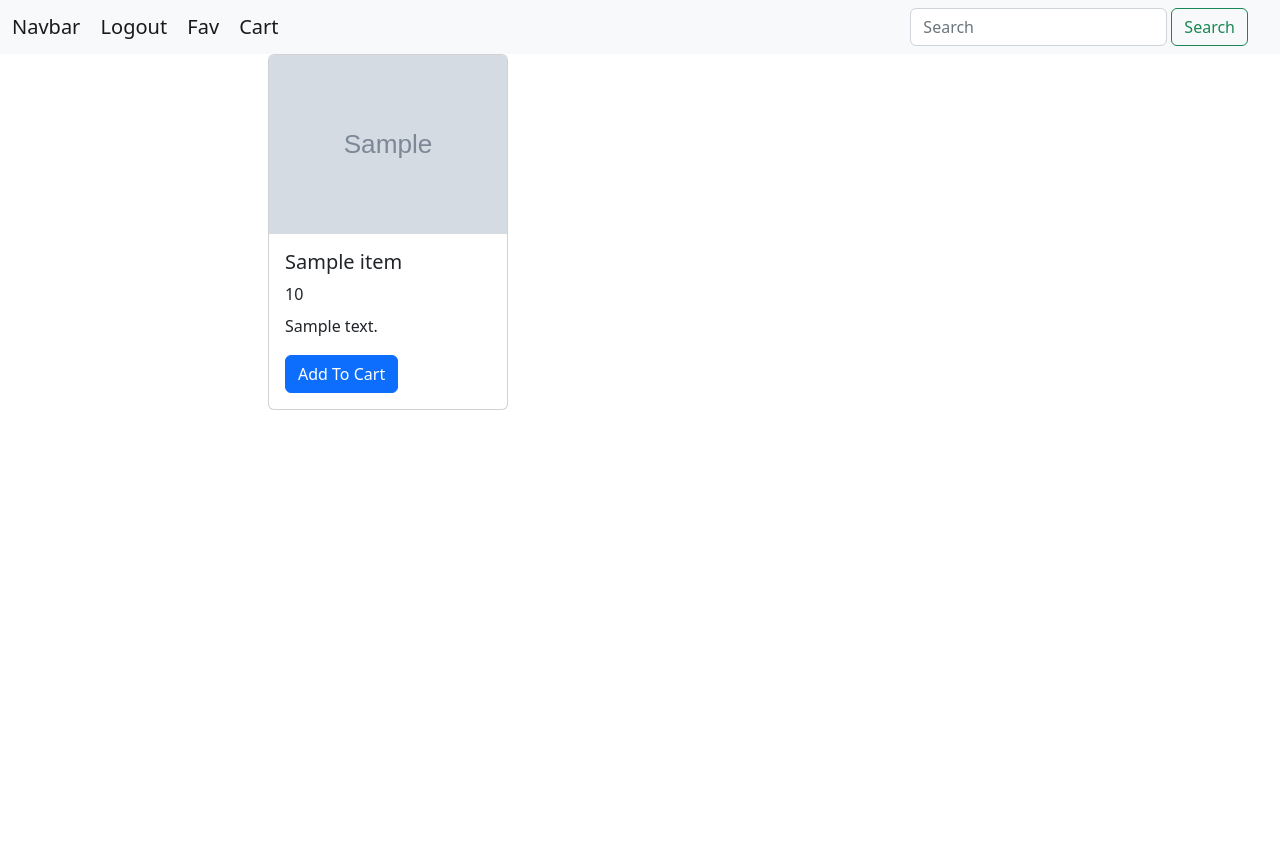
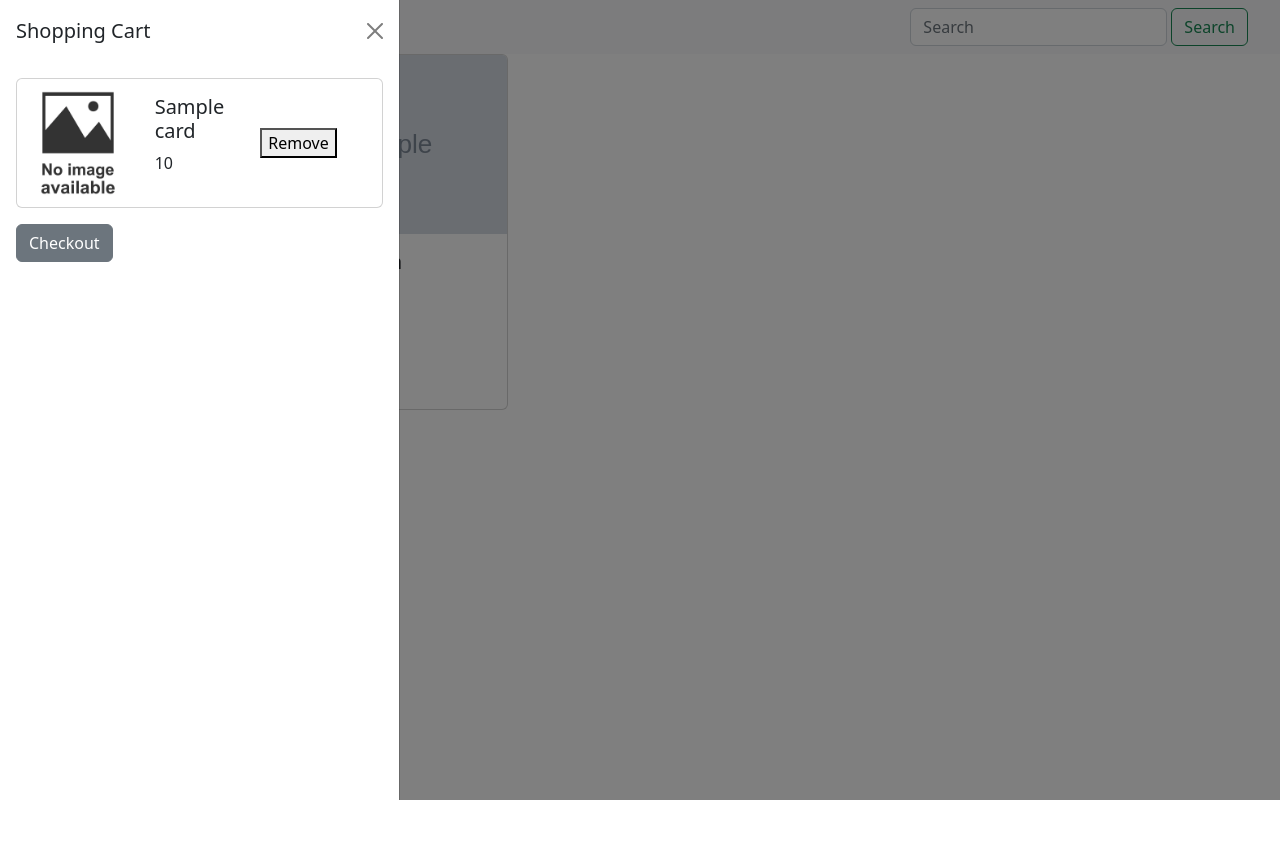
Before and after one commit to AriManjikian/finalproject, a Flask app: template templates/home.html in a window 1280 px wide; the page is wider, and only the part inside the window is pictured. Run offline with Flask 3, Linux system fonts and the light colour scheme; the template is opened without the code that fills it: most values are stand-ins (such as "Sample title", 1, 10 or a date in 2020); grey boxes marked "Sample" are stand-in pictures; some libraries are stand-ins or nearby versions.

Commit message:
shopping cart

```diff
--- a/app.py
+++ b/app.py
@@ -2,7 +2,8 @@
 from sqlalchemy import text
 from flask_session import Session
 from werkzeug.security import check_password_hash, generate_password_hash
-from database import login_required, get_user, insert_user, get_items, get_favorites, upload_favorite
+from database import login_required, get_user, insert_user, get_items, get_favorites, upload_favorite, upload_cart, get_cart_items, get_username, remove_item
+
 import stripe
 
 app = Flask(__name__)
@@ -15,12 +16,13 @@
 stripe.api_key = app.config['STRIPE_SECRET_KEY']
 
 Session(app)
-
+count = 0
 #-------------
 #INDEX
 @app.route("/")
 @login_required
 def index():
+   #favorite
    items=get_items()
    favorites = get_favorites()
    if not favorites:
@@ -33,7 +35,18 @@
                item['class'] = "bi bi-heart-fill text-danger fa-9x"
                break
            item['class'] = "bi bi-heart fa-9x"
-   return render_template("home.html", items=items)
+   #cart
+   cart_cards = []
+   cart_items = get_cart_items()
+   items = get_items()
+   for item in items:
+       for cart_item in cart_items:
+           if cart_item["price"] == item["price"]:
+               cart_cards.append(item)
+    #username
+   username = get_username(session["user_id"])
+
+   return render_template("home.html", items=items, cart_cards=cart_cards, username=username, cart=cart_cards)
 
 
 #----------------
@@ -139,14 +152,27 @@
 
 #--------------------------
 #FAVORITES
-@app.route("/favorites/<id>", methods = ["GET", "POST"])
+@app.route("/favorites/<id>", methods = ["POST"])
 def favorites(id):
-    if request.method == "POST":
-        upload_favorite(id)
-        return redirect("/")
-    else:
+    upload_favorite(id)
+    return redirect("/")
 
-        return render_template("favorite.html")
+@app.route("/favorites")
+def navbar_fav():
+    username=get_username(session['user_id'])
+    return render_template("favorite.html", username=username)
+
+#--------------------
+#CART ITEMS
+@app.route("/cart/<id>", methods = ["POST"])
+def cart(id):
+    upload_cart(id)
+    return redirect("/")
+
+@app.route("/remove/<id>", methods = ["POST"])
+def remove(id):
+    remove_item(id)
+    return redirect("/")
 
 if __name__ == "__main__":
     app.run(host="0.0.0.0", debug=True)
--- a/static/styles.css
+++ b/static/styles.css
@@ -54,3 +54,11 @@
     border: none;
     background: transparent;
 }
+.cart-btns{
+    display: flex;
+    flex-direction: row;
+    height: 100%;
+    width: 100%;
+    justify-content: center;
+    align-items: center;
+}
--- a/templates/favorite.html
+++ b/templates/favorite.html
@@ -14,7 +14,7 @@
   <nav class="navbar bg-light sticky-top">
       <div class="container-fluid">
           <div>
-              <a class="navbar-brand">Navbar</a>
+              <a class="navbar-brand" href="/">{%for user in username%}{{user}}{%endfor%}</a>
               <a class="navbar-brand" href="/logout">Logout</a>
               <a class="navbar-brand" href="/favorites">Fav</a>
               <a class="navbar-brand" data-bs-toggle="offcanvas" data-bs-target="#offcanvasExample" aria-controls="offcanvasExample">Cart</a>
--- a/templates/home.html
+++ b/templates/home.html
@@ -10,8 +10,8 @@
           <p class="card-title">{{item.price}}</p>
           <p class="card-text">{{item.item_description}}</p>
           <div class="buttons">
-            <form action="/added_to_cart" method="post">
-              <button class="btn btn-primary" type="button" data-bs-toggle="offcanvas" name="ID FROM JINJA" data-bs-target="#offcanvasExample" aria-controls="offcanvasExample">Add To Cart</button>
+            <form action="/cart/{{item.item_id}}" id="cart" method="post">
+              <button class="btn btn-primary" type="submit" data-bs-target="#offcanvasExample" aria-controls="offcanvasExample">Add To Cart</button>
             </form>
             <form action="/favorites/{{item.item_id}}" method="post">
               <button class="invis-btn"><i class="{{item.class}}" id="heart"></i></button>
--- a/templates/layout.html
+++ b/templates/layout.html
@@ -14,7 +14,7 @@
   <nav class="navbar bg-light sticky-top">
       <div class="container-fluid">
           <div>
-              <a class="navbar-brand">Navbar</a>
+              <a class="navbar-brand" href="/">{% for user in username %}{{user}}{% endfor%}</a>
               <a class="navbar-brand" href="/logout">Logout</a>
               <a class="navbar-brand" href="/favorites">Fav</a>
               <a class="navbar-brand" data-bs-toggle="offcanvas" data-bs-target="#offcanvasExample" aria-controls="offcanvasExample">Cart</a>
@@ -30,14 +30,32 @@
     </nav>
 
 
-    <div class="offcanvas offcanvas-start" tabindex="-1" id="offcanvasExample" aria-labelledby="offcanvasExampleLabel">
+    <div class="offcanvas offcanvas-start {{show}}" tabindex="-1" id="offcanvasExample" aria-labelledby="offcanvasExampleLabel">
       <div class="offcanvas-header">
         <h5 class="offcanvas-title" id="offcanvasExampleLabel">Shopping Cart</h5>
         <button type="button" class="btn-close" data-bs-dismiss="offcanvas" aria-label="Close"></button>
       </div>
       <div class="offcanvas-body">
-        <!-- Cart items jinja -->
-        <!-- Total Amount Here-->
+        {% for card in cart %}
+        <div class="card mb-3" style="max-width: 540px;">
+          <div class="row g-0 cart-btns">
+            <div class="col-md-4">
+              <img src="/static/img.jpg" class="img-fluid rounded-start" alt="...">
+            </div>
+            <div class="col-md-4">
+              <div class="card-body">
+                <h5 class="card-title">{{card.item_name}}</h5>
+                <p>{{card.price}}</p>
+              </div>
+            </div>
+            <div class="col-md-4">
+              <form action="/remove/{{card.item_id}}" method="post">
+                <button type="submit">Remove</button>
+              </form>
+            </div>
+          </div>
+        </div>
+        {%endfor%}
           <button class="btn btn-secondary" id="checkout" type="button">
             Checkout
           </button>
```
Also changed, not shown: database.py (+35 -3 lines), static/main.js (line endings or trailing spaces), 1 other file.
